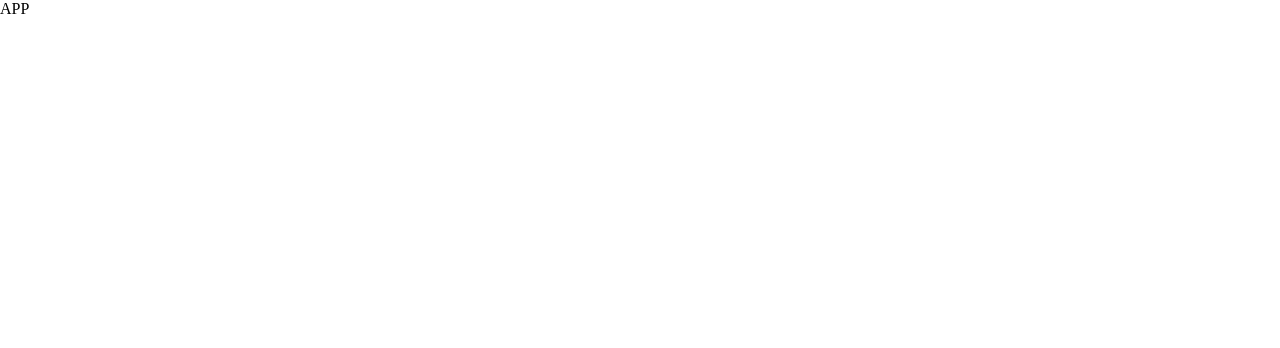
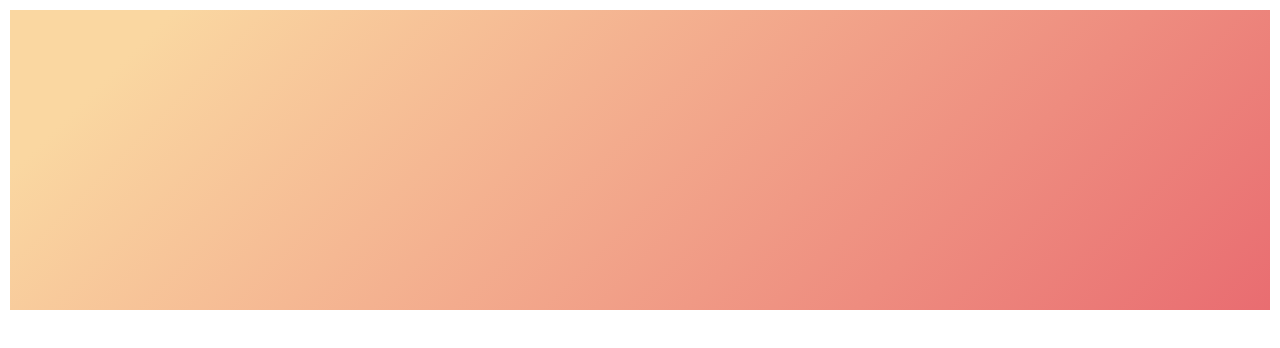
Before and after one commit to joepasss/sass_study, a React (Create React App) app in the folder responsive_design/: page / in a window 1280 px wide. Shown: the top 348 px of the page. Built offline with nearby package versions, Linux system fonts and the light colour scheme.

Commit message:
max width / min width

```diff
--- a/responsive_design/src/App.js
+++ b/responsive_design/src/App.js
@@ -1,5 +1,7 @@
+import './app.scss';
+
 function App() {
-  return <div>APP</div>;
+  return <div></div>;
 }
 
 export default App;
--- /dev/null
+++ b/responsive_design/src/app.scss
@@ -0,0 +1,12 @@
+div {
+  margin: 10px;
+  background-image: linear-gradient(135deg, #fad7a1 10%, #e96d71 100%);
+  height: 300px;
+  // width: 600px;
+
+  // Max Width
+  // max-width: 600px;
+
+  // Min Width
+  min-width: 600px;
+}
```
